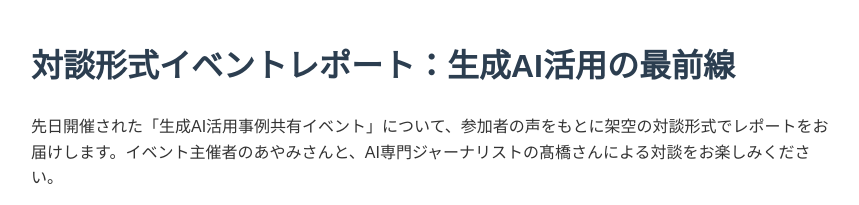
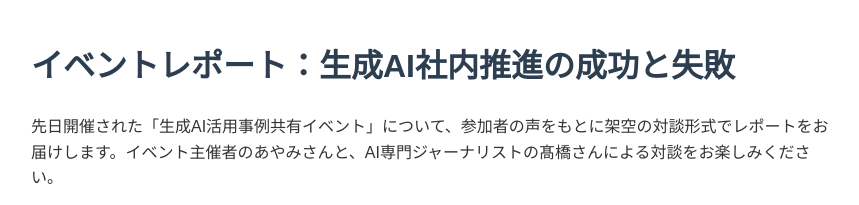
Before and after one commit to ayami0621/eventreport, a plain HTML site: page index.html in a window 1280 px wide. Shown: the top 205 px of the page, without its empty margins (209-1068 px from the left). Drawn offline with Linux system fonts and the light colour scheme.

Commit message:
Update index.html

```diff
--- a/index.html
+++ b/index.html
@@ -78,7 +78,7 @@
     </style>
 </head>
 <body>
-    <h1>対談形式イベントレポート：生成AI活用の最前線</h1>
+    <h1>イベントレポート：生成AI社内推進の成功と失敗</h1>
 
     <p>先日開催された「生成AI活用事例共有イベント」について、参加者の声をもとに架空の対談形式でレポートをお届けします。イベント主催者のあやみさんと、AI専門ジャーナリストの髙橋さんによる対談をお楽しみください。</p>
 
```
